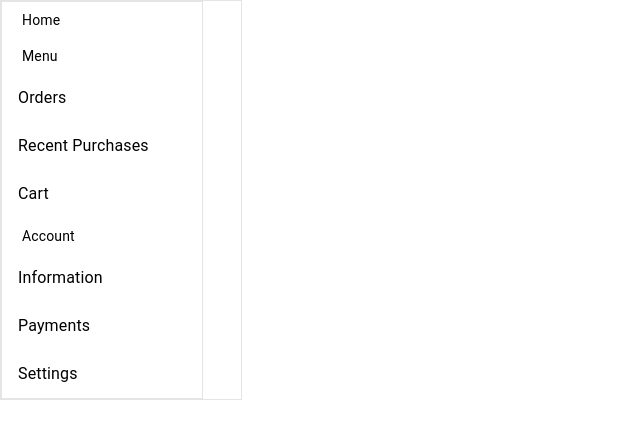
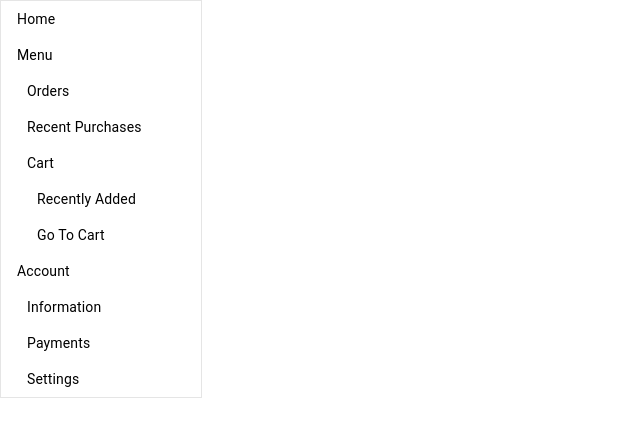
Before and after one commit to max-vac/NavBar-with-React, a React (Create React App) app in the folder navbar-wtih-react/: page / in a window 1280 px wide. Shown: the top 438 px of the page, without its empty margins (0-640 px from the left). Built offline with nearby package versions, Linux system fonts and the light colour scheme.

Commit message:
Sepereated Sidebar and SidebarItems components added recursion for dynamic depth paddding

```diff
--- a/navbar-wtih-react/src/App.js
+++ b/navbar-wtih-react/src/App.js
@@ -9,7 +9,13 @@ const listItems = [
     listItems: [
       { name: 'orders', label: 'Orders'},
       { name: 'recent purchases', label: 'Recent Purchases'},
-      { name: 'cart', label: 'Cart'}
+      { name: 'cart',
+        label: 'Cart',
+        listItems: [
+          { name: 'recently added', label: 'Recently Added' },
+          { name: 'go to cart', label: 'Go To Cart' }
+        ]
+    }
     ]
   },
   { name: 'account',
--- a/navbar-wtih-react/src/Sidebar.js
+++ b/navbar-wtih-react/src/Sidebar.js
@@ -8,27 +8,40 @@ const style = {
   border: "1px solid rgba(0, 0, 0, 0.1)",
 };
 
-function Sidebar({ listItems }) {
+function SidebarItems({ label, listItems, depthStep = 10, depth = 0, ...rest}) {
   return (
-    <div className="sidebar">
-      <List style={ style } disablePadding dense>
-        { listItems.map(({ label, name, listItems }) => (
-          <React.Fragment key={ name }>
-          <ListItem key={ name } button={ name } style={{ paddingLeft: 20}}>
-            <ListItemText>{ label }</ListItemText>
-          </ListItem>
-            {Array.isArray(listItems) ? (
-              <List disablePadding>
-                {listItems.map((items) => (
-                  <ListItem key={items.name} button>
-                    <ListItemText className="side-bar-text">
-                      { items.label }
-                    </ListItemText>
-                  </ListItem>
-                ))}
-              </List>
-            ) : null }
-          </React.Fragment>
+    <div>
+      <ListItem button dense {...rest}>
+        <ListItemText style={{ paddingLeft: depth * depthStep }}>
+          <span>{label}</span>
+        </ListItemText>
+      </ListItem>
+      {Array.isArray(listItems) ? (
+        <List disablePadding dense>
+          { listItems.map((items) => (
+            <SidebarItems
+              key={ items.name }
+              depth={ depth + 1}
+              depthStep={ depthStep }
+              {...items}
+            />
+          ))}
+        </List>
+      ) : null }
+    </div>
+  );
+}
+function Sidebar({ listItems, depthStep, depth }) {
+  return (
+    <div style={ style }>
+      <List disablePadding dense>
+        {listItems.map(( item, index ) => (
+          <SidebarItems
+            key={ `${item}${index}`}
+            depthStep={ depthStep }
+            depth={ depth }
+            { ...item }
+          />
         ))}
       </List>
     </div>
--- a/navbar-wtih-react/src/index.css
+++ b/navbar-wtih-react/src/index.css
@@ -12,7 +12,6 @@ code {
     monospace;
 }
 
-.sidebar {
-  max-width: 240px;
-  border: 1px solid rgba(0, 0, 0, 0.1);
+.sidebar-text {
+  font-size: 0.8rem;
 }
```
Also changed, not shown: 1 other file (tests, documents, lock files or other folders).
